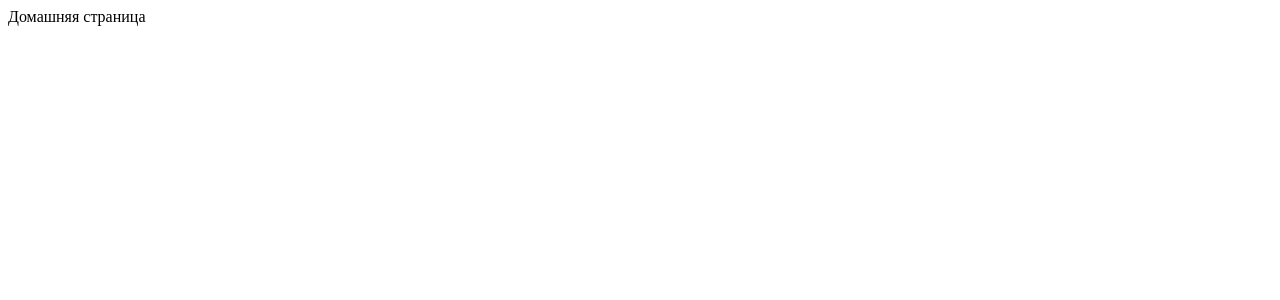
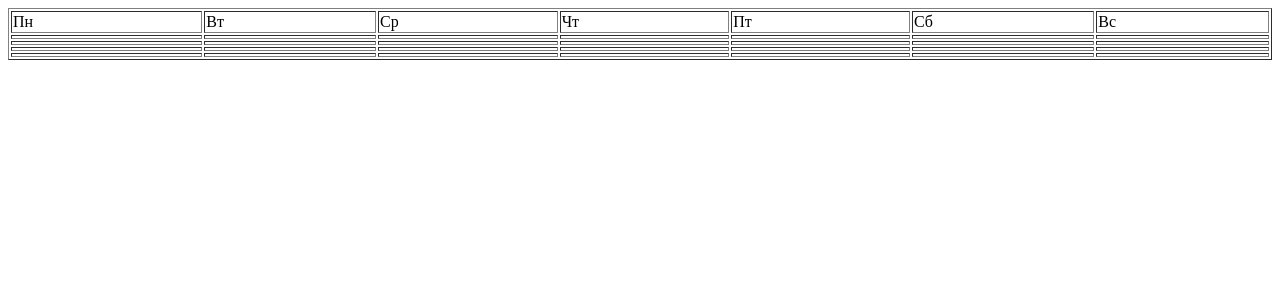
Before and after one commit to cuxhausen/game-calendar, a Django app: page /home in a window 1280 px wide. Before the commit the part shown is almost empty. Shown: the top 300 px of the page. Run offline with Django 3.2, Linux system fonts and the light colour scheme.

Commit message:
added a table to the home page

```diff
--- a/gcalendar/main/templates/main/home.html
+++ b/gcalendar/main/templates/main/home.html
@@ -8,7 +8,52 @@
     <title>Домашняя страница</title>
 </head>
 <body>
-    <h>Домашняя страница</h>
-
+    <table width="100%" border="1">
+        <tr>
+            <td>Пн</td>
+            <td>Вт</td>
+            <td>Ср</td>
+            <td>Чт</td>
+            <td>Пт</td>
+            <td>Сб</td>
+            <td>Вс</td>
+        </tr>
+        <tr>
+            <td></td>
+            <td></td>
+            <td></td>
+            <td></td>
+            <td></td>
+            <td></td>
+            <td></td>
+        </tr>
+        <tr>
+            <td></td>
+            <td></td>
+            <td></td>
+            <td></td>
+            <td></td>
+            <td></td>
+            <td></td>
+        </tr>
+        <tr>
+            <td></td>
+            <td></td>
+            <td></td>
+            <td></td>
+            <td></td>
+            <td></td>
+            <td></td>
+        </tr>
+        <tr>
+            <td></td>
+            <td></td>
+            <td></td>
+            <td></td>
+            <td></td>
+            <td></td>
+            <td></td>
+        </tr>
+    </table>
 </body>
 </html>
```
